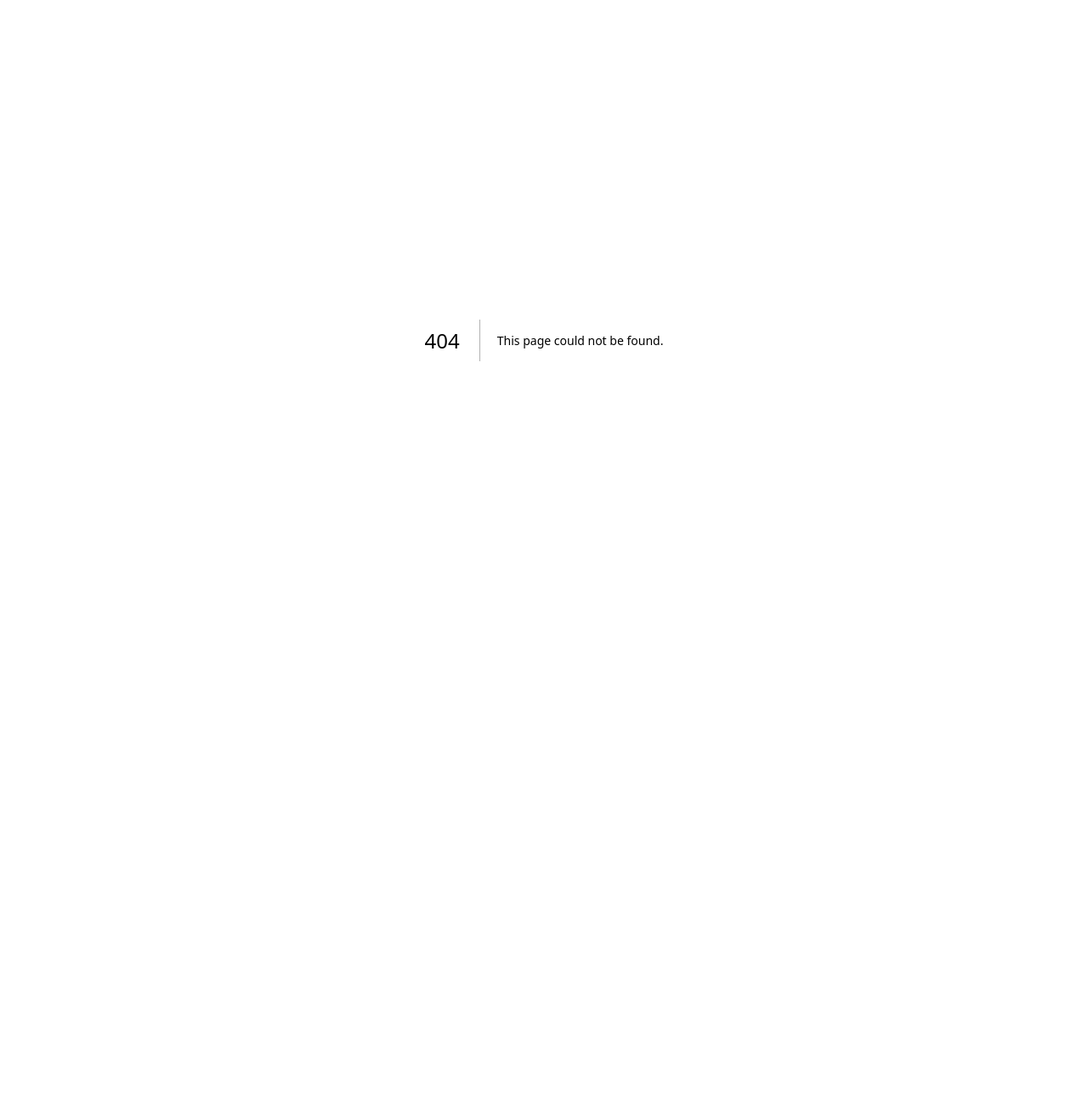
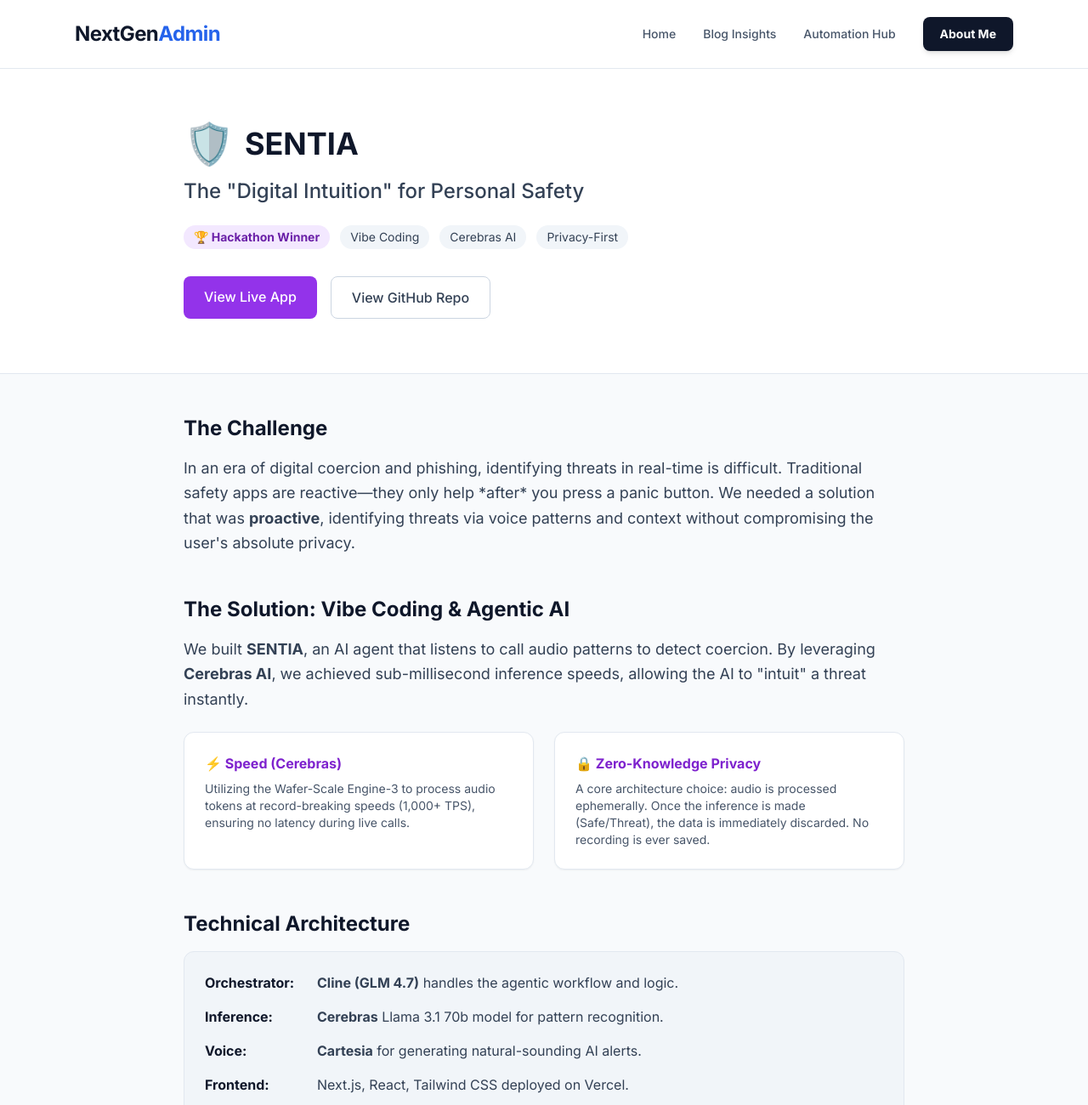
Before and after one commit to Sindhuja16-coder/my-sysadmin-portfolio, a Next.js app in the folder frontend/: page /sentia in a window 1280 px wide. Before the commit this address had no page. Shown: the top 1300 px of the page at 85% size. Before the commit the page ends 800 px from the top, so only its background shows below. Built offline with nearby package versions, Linux system fonts and the light colour scheme.

Commit message:
Added Sentia case study page

```diff
--- /dev/null
+++ b/frontend/src/app/sentia/page.tsx
@@ -0,0 +1,134 @@
+import Navbar from "../components/Navbar";
+import Link from "next/link";
+
+export default function SentiaCaseStudy() {
+  return (
+    <div className="min-h-screen bg-slate-50">
+      <Navbar />
+
+      {/* Hero Section */}
+      <div className="bg-white border-b border-slate-200">
+        <div className="max-w-4xl mx-auto px-6 py-16">
+          <div className="flex items-center gap-3 mb-4">
+             <span className="text-5xl">🛡️</span>
+             <h1 className="text-4xl font-bold text-slate-900">SENTIA</h1>
+          </div>
+          <h2 className="text-2xl text-slate-700 font-medium mb-6">
+            The "Digital Intuition" for Personal Safety
+          </h2>
+          <div className="flex flex-wrap gap-3 mb-8">
+            <span className="px-3 py-1 bg-purple-100 text-purple-800 rounded-full text-sm font-bold">🏆 Hackathon Winner</span>
+            <span className="px-3 py-1 bg-slate-100 text-slate-700 rounded-full text-sm">Vibe Coding</span>
+            <span className="px-3 py-1 bg-slate-100 text-slate-700 rounded-full text-sm">Cerebras AI</span>
+            <span className="px-3 py-1 bg-slate-100 text-slate-700 rounded-full text-sm">Privacy-First</span>
+          </div>
+          <div className="flex gap-4">
+            <a
+              href="https://lnkd.in/gatGiubJ"
+              target="_blank"
+              className="bg-purple-600 text-white px-6 py-3 rounded-lg font-medium hover:bg-purple-700 transition-colors"
+            >
+              View Live App
+            </a>
+            <a
+              href="https://lnkd.in/gRDU3mVp"
+              target="_blank"
+              className="border border-slate-300 text-slate-700 px-6 py-3 rounded-lg font-medium hover:bg-slate-50 transition-colors"
+            >
+              View GitHub Repo
+            </a>
+          </div>
+        </div>
+      </div>
+
+      {/* Content Section */}
+      <main className="max-w-4xl mx-auto px-6 py-12 space-y-12">
+
+        {/* The Challenge */}
+        <section>
+          <h3 className="text-2xl font-bold text-slate-900 mb-4">The Challenge</h3>
+          <p className="text-lg text-slate-700 leading-relaxed">
+            In an era of digital coercion and phishing, identifying threats in real-time is difficult.
+            Traditional safety apps are reactive—they only help *after* you press a panic button.
+            We needed a solution that was <strong>proactive</strong>, identifying threats via voice patterns and context
+            without compromising the user's absolute privacy.
+          </p>
+        </section>
+
+        {/* The Solution */}
+        <section>
+          <h3 className="text-2xl font-bold text-slate-900 mb-4">The Solution: Vibe Coding & Agentic AI</h3>
+          <p className="text-lg text-slate-700 leading-relaxed mb-6">
+            We built <strong>SENTIA</strong>, an AI agent that listens to call audio patterns to detect coercion.
+            By leveraging <strong>Cerebras AI</strong>, we achieved sub-millisecond inference speeds, allowing the AI to "intuit" a threat instantly.
+          </p>
+
+          <div className="grid grid-cols-1 md:grid-cols-2 gap-6">
+            <div className="bg-white p-6 rounded-xl border border-slate-200 shadow-sm">
+              <h4 className="font-bold text-purple-700 mb-2">⚡ Speed (Cerebras)</h4>
+              <p className="text-slate-600 text-sm">
+                Utilizing the Wafer-Scale Engine-3 to process audio tokens at record-breaking speeds (1,000+ TPS), ensuring no latency during live calls.
+              </p>
+            </div>
+            <div className="bg-white p-6 rounded-xl border border-slate-200 shadow-sm">
+              <h4 className="font-bold text-purple-700 mb-2">🔒 Zero-Knowledge Privacy</h4>
+              <p className="text-slate-600 text-sm">
+                A core architecture choice: audio is processed ephemerally. Once the inference is made (Safe/Threat), the data is immediately discarded. No recording is ever saved.
+              </p>
+            </div>
+          </div>
+        </section>
+
+        {/* Technical Architecture */}
+        <section>
+          <h3 className="text-2xl font-bold text-slate-900 mb-4">Technical Architecture</h3>
+          <ul className="space-y-4 bg-slate-100 p-6 rounded-xl border border-slate-200">
+            <li className="flex gap-3">
+              <span className="font-bold text-slate-900 min-w-[120px]">Orchestrator:</span>
+              <span className="text-slate-700"><strong>Cline (GLM 4.7)</strong> handles the agentic workflow and logic.</span>
+            </li>
+            <li className="flex gap-3">
+              <span className="font-bold text-slate-900 min-w-[120px]">Inference:</span>
+              <span className="text-slate-700"><strong>Cerebras</strong> Llama 3.1 70b model for pattern recognition.</span>
+            </li>
+            <li className="flex gap-3">
+              <span className="font-bold text-slate-900 min-w-[120px]">Voice:</span>
+              <span className="text-slate-700"><strong>Cartesia</strong> for generating natural-sounding AI alerts.</span>
+            </li>
+             <li className="flex gap-3">
+              <span className="font-bold text-slate-900 min-w-[120px]">Frontend:</span>
+              <span className="text-slate-700">Next.js, React, Tailwind CSS deployed on Vercel.</span>
+            </li>
+          </ul>
+        </section>
+
+        {/* Demo Video Section - UPDATED PATH */}
+        <section>
+            <h3 className="text-2xl font-bold text-slate-900 mb-4">Project Demo</h3>
+            <div className="rounded-xl overflow-hidden shadow-lg border border-slate-200">
+              <video
+                className="w-full aspect-video"
+                controls
+                autoPlay
+                muted
+                loop
+                playsInline
+              >
+                {/* CORRECTED PATH: Points to the 'videos' folder inside public */}
+                <source src="/videos/sentia-demo.mp4" type="video/mp4" />
+                Your browser does not support the video tag.
+              </video>
+            </div>
+            <p className="text-sm text-slate-500 mt-2 text-center">
+              (Video auto-plays muted. Click controls to unmute)
+            </p>
+        </section>
+
+        <div className="pt-8 border-t border-slate-200">
+            <Link href="/" className="text-blue-600 font-medium hover:underline">← Back to Portfolio</Link>
+        </div>
+
+      </main>
+    </div>
+  );
+}
```
